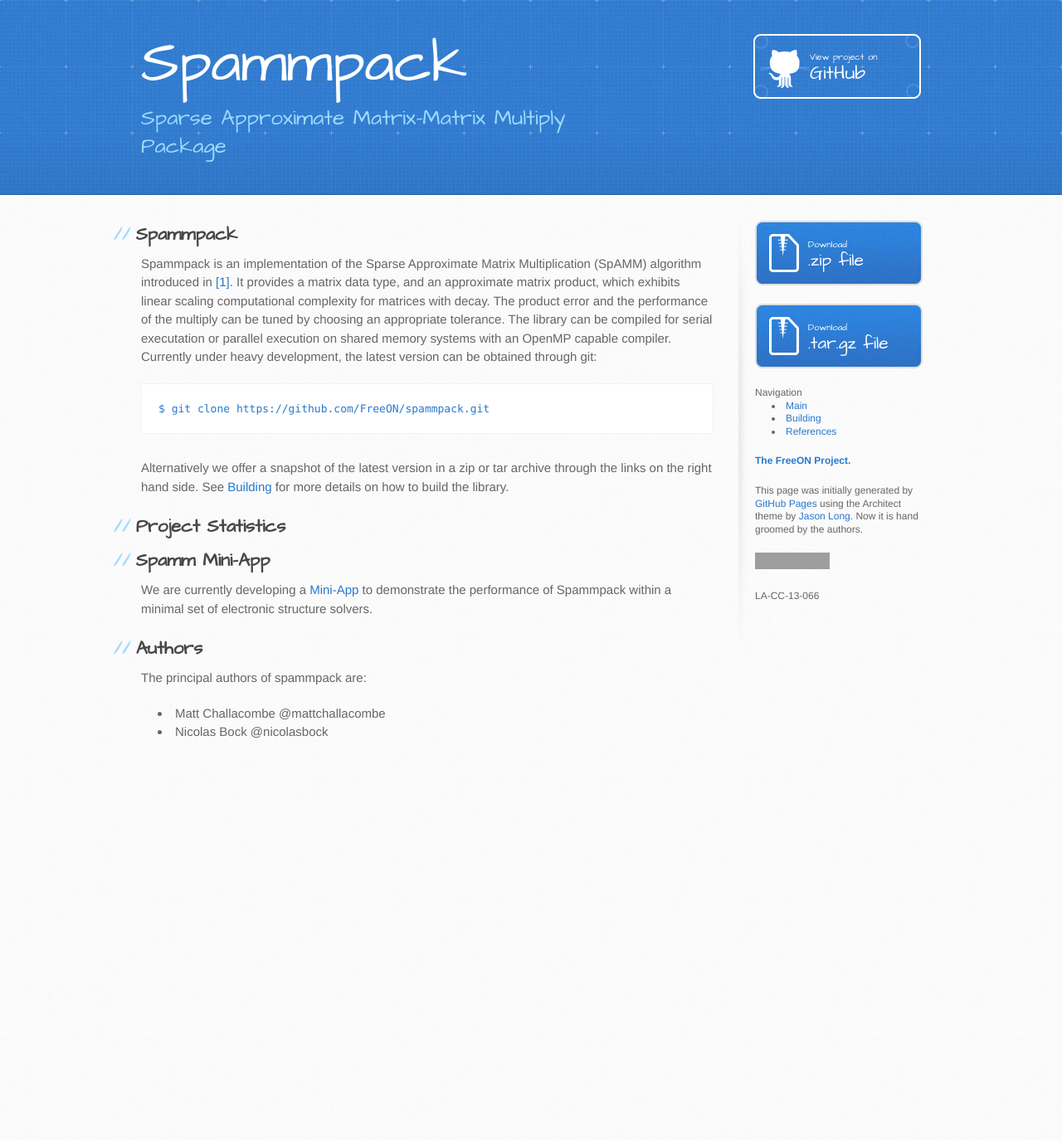
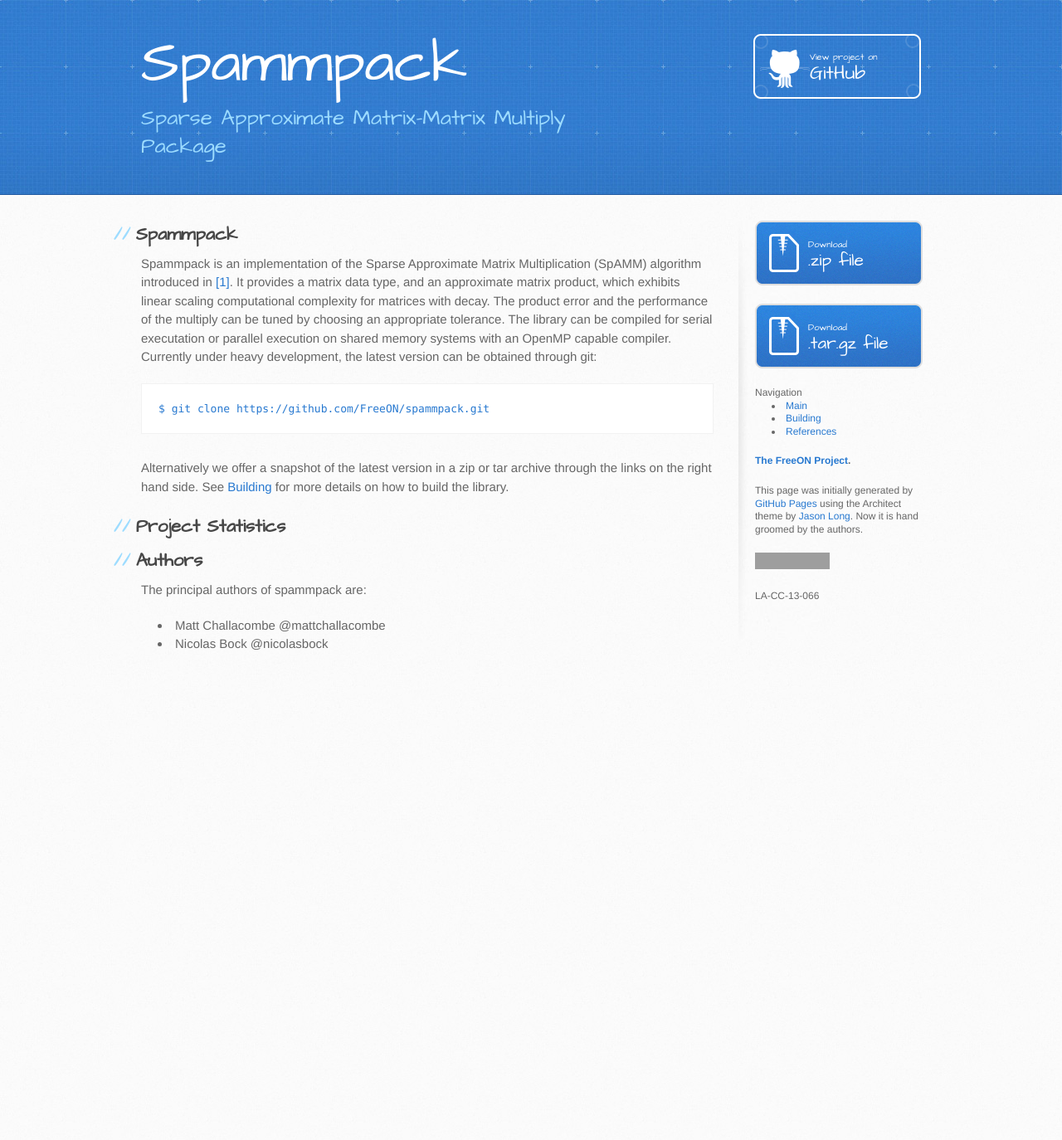
Before and after one commit to FreeON/spammpack, a Jekyll site: the page built from index.md, in a window 1280 px wide. Shown: the whole page at 83% size. Built offline with Jekyll 4.4.1, drawn with Linux system fonts in a browser that asks for light colours; a script that is not in the unit is left out; grey boxes are pictures that could not be loaded.

Commit message:
update index

```diff
--- a/index.md
+++ b/index.md
@@ -26,12 +26,6 @@ Project Statistics
 
 {% include openhub.html %}
 
-Spamm Mini-App
---------------
-
-We are currently developing a [Mini-App](/spamm-miniapp) to demonstrate the
-performance of Spammpack within a minimal set of electronic structure solvers.
-
 Authors
 -------
 
```
